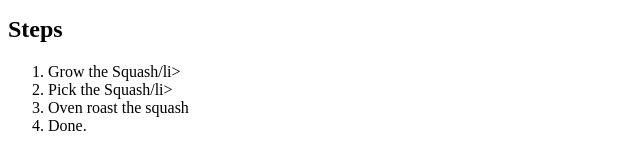
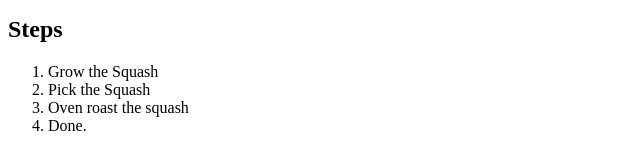
Before and after one commit to statslug/odin-recipes, a plain HTML site: page recipes/squash.html in a window 1280 px wide. Shown: the part 635-797 px from the top of the page, 0-640 px from the left. Drawn offline with Linux system fonts and the light colour scheme.

Commit message:
fix squash list

```diff
--- a/recipes/squash.html
+++ b/recipes/squash.html
@@ -21,8 +21,8 @@
     </ul>
     <h2>Steps</h2>
     <ol>
-        <li>Grow the Squash/li>
-        <li>Pick the Squash/li>
+        <li>Grow the Squash</li>
+        <li>Pick the Squash</li>
         <li>Oven roast the squash</li>
         <li>Done.</li>
     </ol>
```
